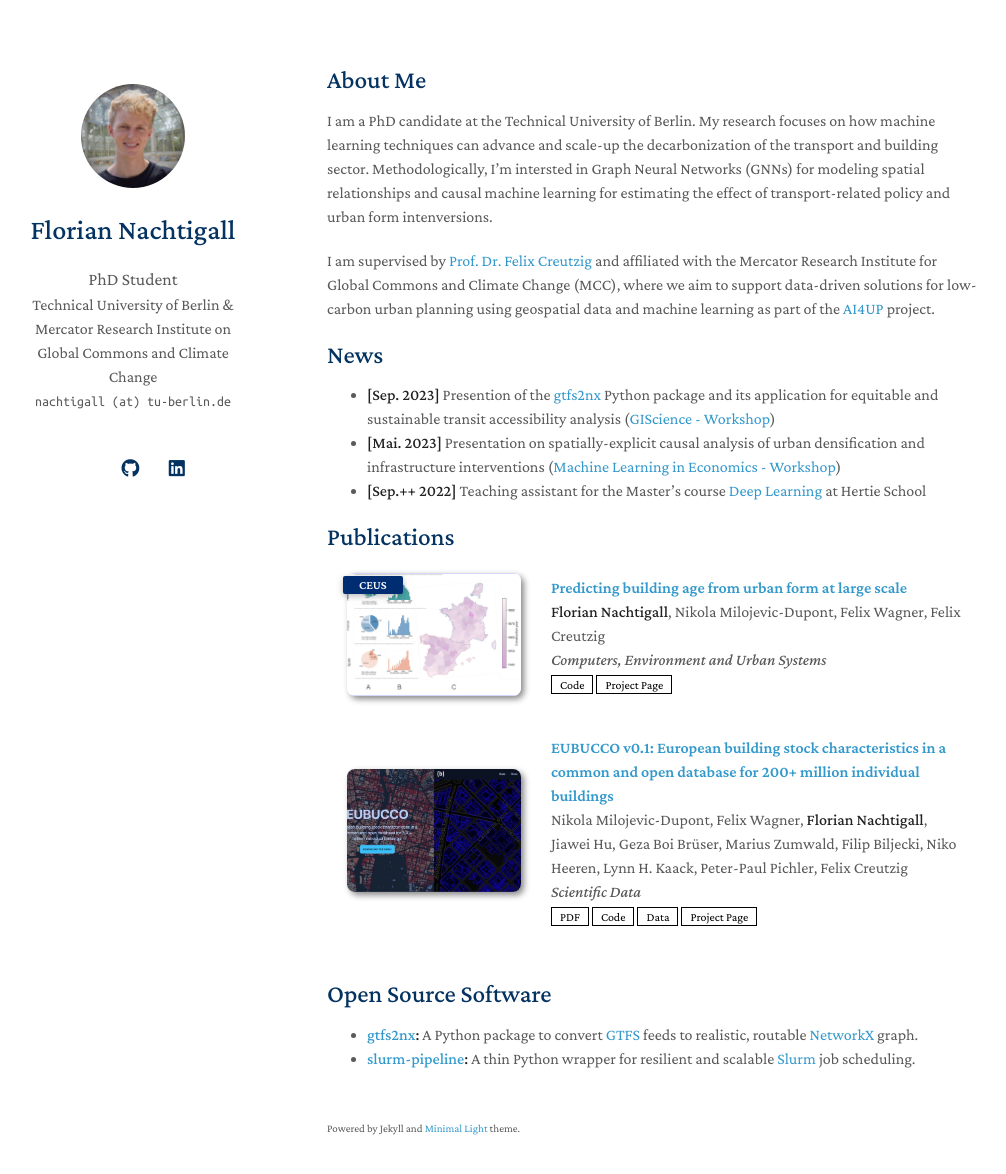
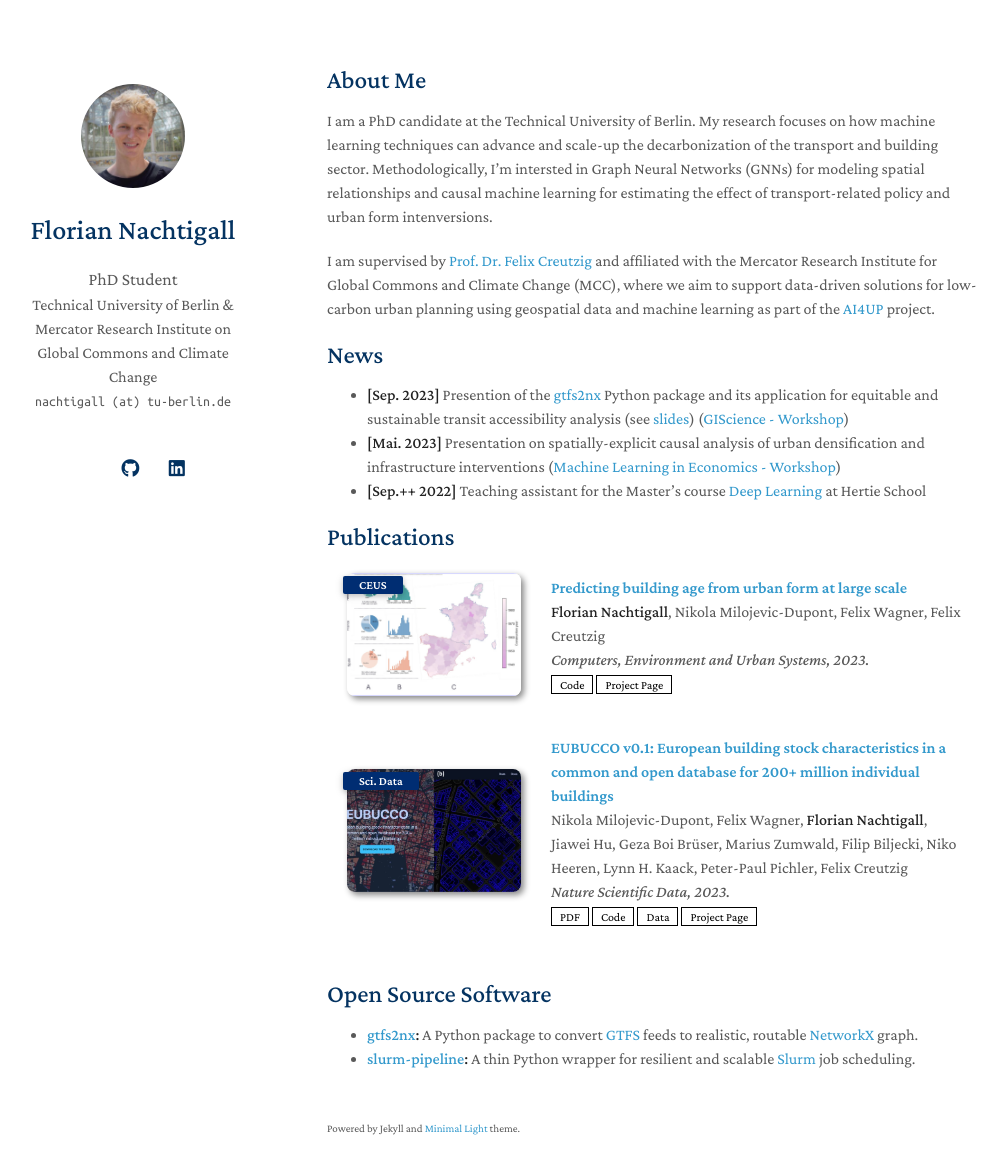
Before and after one commit to FlorianNachtigall/floriannachtigall.github.io, a Jekyll site: the page built from index.md, in a window 1280 px wide and 1209 px high. Shown: the top 1174 px of the window, without its empty margins (143-1149 px from the left). Built offline with Jekyll 4.4.1, drawn with Linux system fonts in a browser that asks for light colours; nearby versions of some CDN libraries; a style sheet for code colours, icons or effects is not loaded; our own code applies the rules of GitHub Pages for plain Markdown files.

Commit message:
Add publication year & link to presentation slides

```diff
--- a/_data/publications.yml
+++ b/_data/publications.yml
@@ -3,7 +3,7 @@ main:
   - title: Predicting building age from urban form at large scale
     authors: <strong>Florian Nachtigall</strong>, Nikola Milojevic-Dupont, Felix Wagner, Felix Creutzig
     conference_short: CEUS
-    conference: Computers, Environment and Urban Systems
+    conference: Computers, Environment and Urban Systems, 2023.
     # pdf: ~
     page: https://www.sciencedirect.com/science/article/pii/S019897152300073X
     code: https://github.com/ai4up/ufo-prediction
@@ -13,8 +13,8 @@ main:
 
   - title: "EUBUCCO v0.1: European building stock characteristics in a common and open database for 200+ million individual buildings"
     authors: Nikola Milojevic-Dupont, Felix Wagner, <strong>Florian Nachtigall</strong>, Jiawei Hu, Geza Boi Brüser, Marius Zumwald, Filip Biljecki, Niko Heeren, Lynn H. Kaack, Peter-Paul Pichler, Felix Creutzig
-    # conference_short: CVPR
-    conference: Scientific Data
+    conference_short: Sci. Data
+    conference: Nature Scientific Data, 2023.
     pdf: https://www.nature.com/articles/s41597-023-02040-2.pdf
     code: https://github.com/ai4up/eubucco
     page: https://www.nature.com/articles/s41597-023-02040-2
--- a/index.md
+++ b/index.md
@@ -16,7 +16,7 @@ I am supervised by [Prof. Dr. Felix Creutzig](https://www.mcc-berlin.net/en/abou
 
 ## News
 
-- **[Sep. 2023]** Presention of the [gtfs2nx](https://github.com/ai4up/gtfs2nx) Python package and its application for equitable and sustainable transit accessibility analysis ([GIScience - Workshop](https://otesama2023.readthedocs.io/en/latest/))
+- **[Sep. 2023]** Presention of the [gtfs2nx](https://github.com/ai4up/gtfs2nx) Python package and its application for equitable and sustainable transit accessibility analysis (see [slides](https://otesama2023.readthedocs.io/en/latest/presentations/short_talks.html)) ([GIScience - Workshop](https://otesama2023.readthedocs.io/en/latest/))
 - **[Mai. 2023]** Presentation on spatially-explicit causal analysis of urban densification and infrastructure interventions ([Machine Learning in Economics - Workshop](https://smaxand.github.io/CfP_MLEconomics2.pdf))
 - **[Sep.++ 2022]** Teaching assistant for the Master's course [Deep Learning](https://www.hertie-school.org/en/study/course-catalogue/course/course/deep-learning) at Hertie School
 
```
